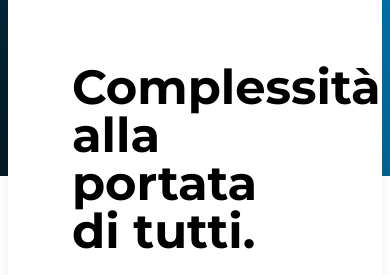
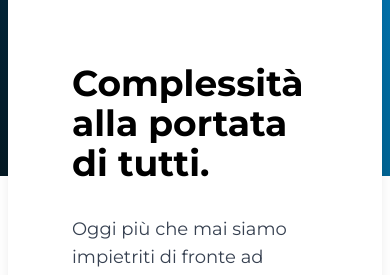
Before and after one commit to GabrielVincenzi/open-blog, a Next.js app: page / in a window 390 px wide. Shown: the part 668-943 px from the top of the page. Built offline with nearby package versions, Linux system fonts and the light colour scheme; no server answers.

Commit message:
Update index.js

```diff
--- a/pages/index.js
+++ b/pages/index.js
@@ -15,7 +15,7 @@ function blog() {
       <div className='grid grid-cols-1 lg:grid-cols-2 gap-4 bg-white shadow-lg rounded-lg lg:p-10 mb-8 pt-8 px-8'>
         <img src='ob1.png' alt='information' className='w-80 mx-auto' />
         <div className="p-8">
-          <h3 className="mb-8 text-5xl font-semibold">Complessità alla portata di tutti.</h3>
+          <h3 className="mb-8 md:text-5xl text-4xl font-semibold">Complessità alla portata di tutti.</h3>
           <p className="text-gray-700 text-lg font-normal mb-8">
             Oggi più che mai siamo impietriti di fronte ad un'immensità di informazioni e non riusciamo a capire quali siano vere e quali no.
             Cerchiamo di fare chiarezza senza populismi, bensì con la buona informazione.
```
